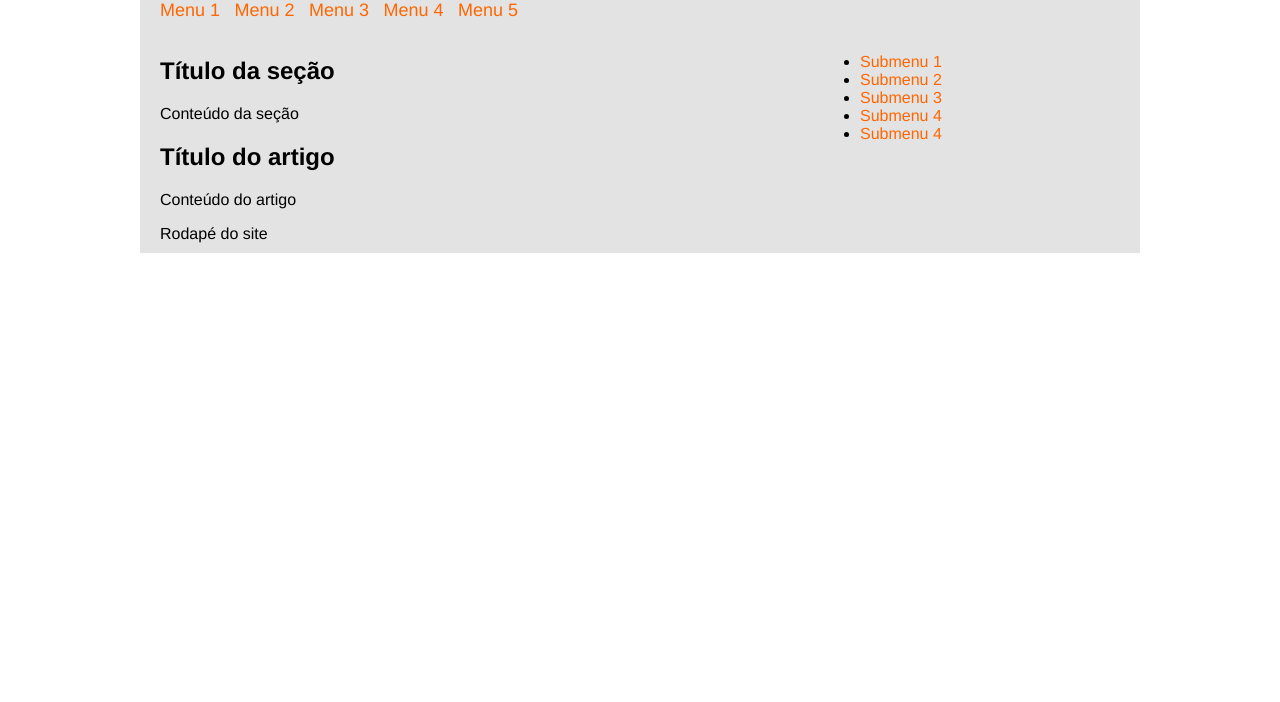
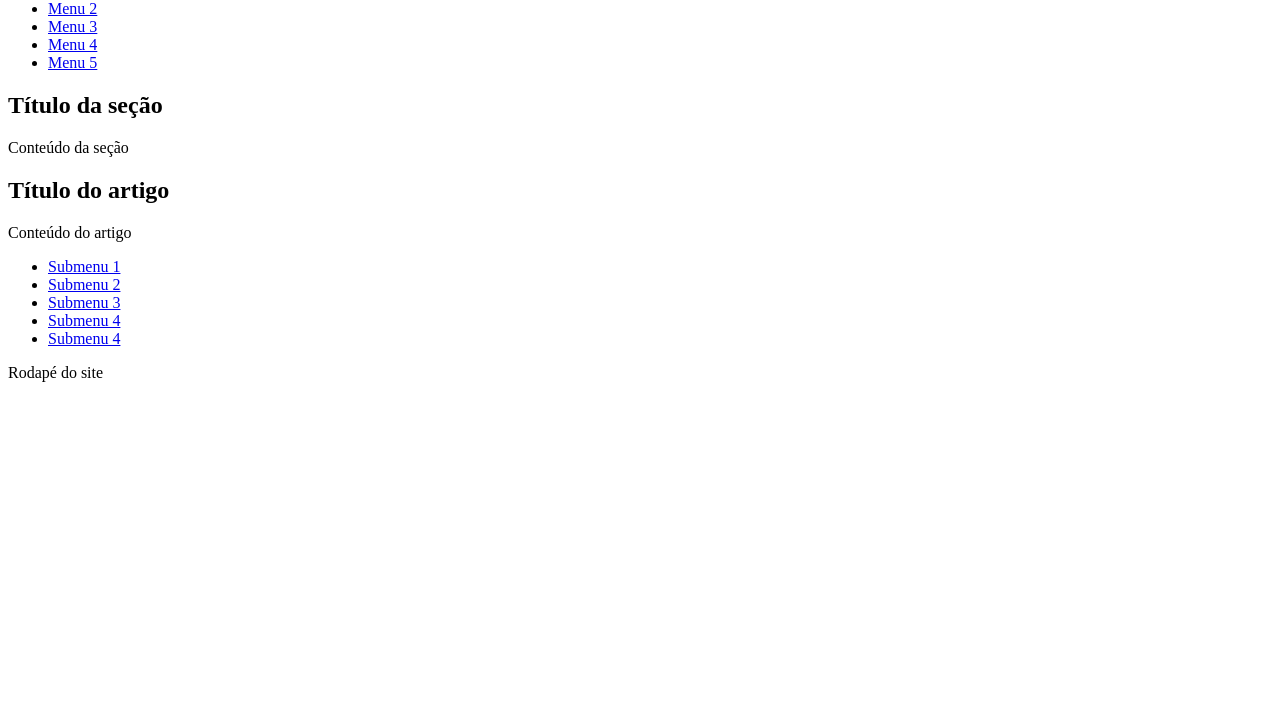
Before and after one commit to valentelf62/HTML, a plain HTML site: page primeiro-layout.html in a window 1280 px wide. Shown: the part 98-800 px from the top of the page. Drawn offline with Linux system fonts and the light colour scheme.

Commit message:
RBTech Aula_10

```diff
--- a/estilo.css
+++ b/estilo.css
@@ -1,44 +1,17 @@
-body{
-	font-family: Helvetica, sans-serif;
+label, input[type=submit], input[type=text], textarea{
+	display: block;
 }
-a:link, a:visited{
-	color: #ff6600;
-	text-decoration: none;
+textarea{
+	width: 300px;
+	height: 80px;
 }
-a:hover{
-	text-decoration: underline;
+input[type=submit]{
+	background: #333333;
+	color: #ffffff;
+	cursor: pointer;
+	padding: 10px 20px;
+	border: 0;
 }
-#wrap{
-	width: 960px;
-	margin: auto;
-	background: #e3e3e3;
-	padding: 10px 20px;
-	overflow: hidden;
+input[type=submit]:hover{
+	background: #ff6600;
 }
-header nav ul{
-	list-style: none;
-	padding-left: 0;
-}
-header nav ul li{
-	display: inline-block;
-	margin-right: 10px;
-}
-header nav ul li a{
-	font-size: 18px;
-	color: :#ff6600;
-	text-decoration: none;
-}
-header nav ul li a:hover{
-	text-decoration: underline;
-}
-#content{
-	float: left;
-	width: 660px;
-}
-#sidebar{
-	float: right;
-	width: 300px;
-}
-footer{
-	clear: both;
-}
```
Also changed, not shown: Formularios.html (added, +23 -0 lines), Primeiro-estilo.html (+4 -15 lines), Livro.txt, 2 other files.
